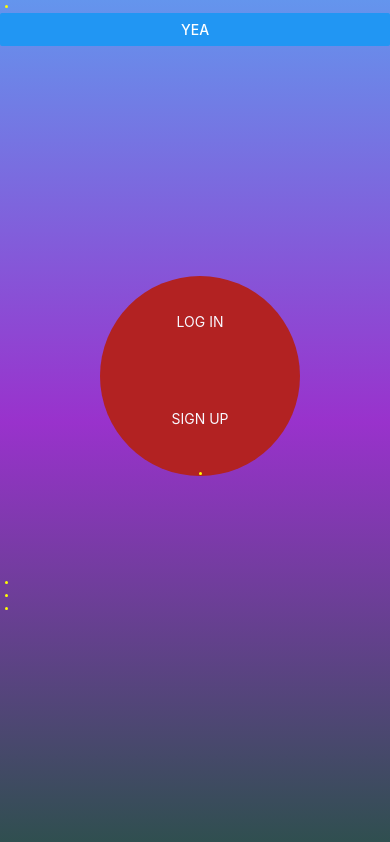
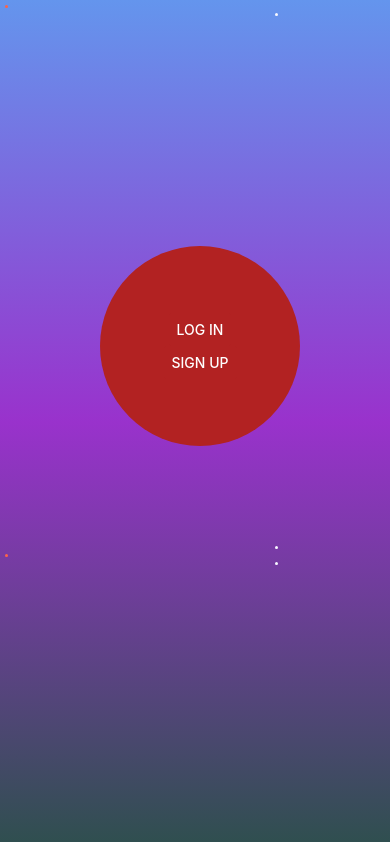
Before and after one commit to cbatsoula/SunMoonProject, a React Native app: screen / in a window 390 px wide. Built offline with nearby package versions, Linux system fonts and the light colour scheme.

Commit message:
next to try an animation from the react native docs

```diff
--- a/App.js
+++ b/App.js
@@ -32,20 +32,25 @@ export default class App extends Component {
 
       <LinearGradient style={styles.lG}
         colors={['cornflowerblue', 'darkorchid', 'darkslategrey']}>
-      <View style={styles.star} />
-      <StatusBar style="auto" />
+      <View style={styles.starLeft} />
+
+      <View style={styles.starRight} />
+      <View style={styles.landing}>
         <Button
-      onPress={this._onPressButton}
-      title="yea"/>
-      <View style={styles.landing}>
-        <Text style={styles.text}>LOG IN</Text>
-        <Text style={styles.text}>SIGN UP</Text>
-        <View style={styles.star} />
+          style={styles.button}
+          color='firebrick'
+          onPress={this._onPressButton}
+          title="LOG IN"/>
+        <Button
+          style={styles.button}
+          color='firebrick'
+          onPress={this._onPressButton}
+          title="SIGN UP"/>
       </View>
 
-      <View style={styles.star} />
-      <View style={styles.star} />
-      <View style={styles.star} />
+      <View style={styles.starRight} />
+      <View style={styles.starLeft} />
+      <View style={styles.starRight} />
 
       </LinearGradient>
 
@@ -89,14 +94,21 @@ const styles = StyleSheet.create({
     flex: 3,
     alignSelf: "stretch",
   },
-
-  star: {
+  starLeft: {
     height: 3,
     width: 3,
-    backgroundColor: 'yellow',
+    backgroundColor: 'tomato',
     zIndex: 1,
     borderRadius: 3/2,
     margin: 5,
+  },
+  starRight: {
+    height: 3,
+    width: 3,
+    backgroundColor: 'ghostwhite',
+    zIndex: 1,
+    borderRadius: 3/2,
+    left: 275,
   },
 
 
```
